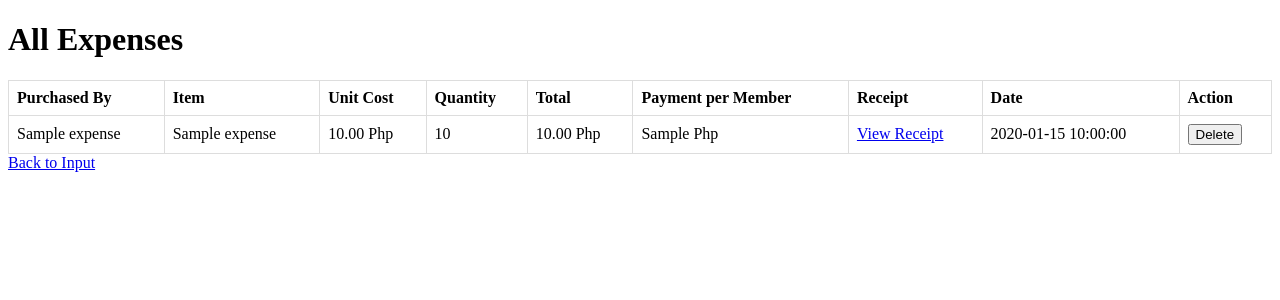
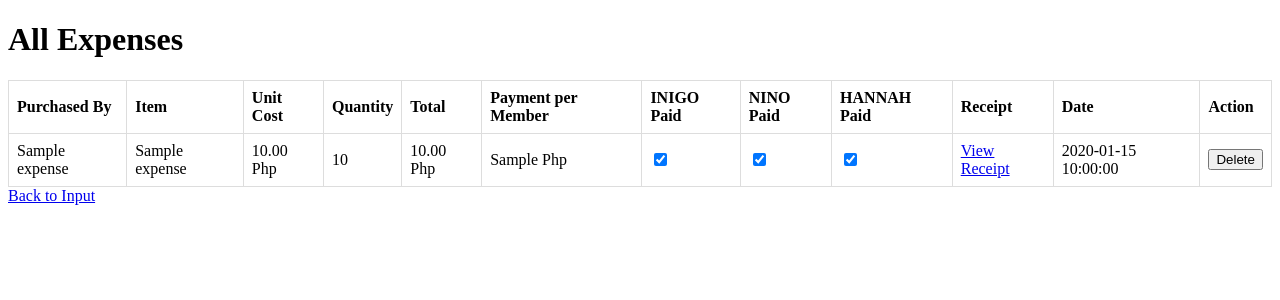
Before and after one commit to sggenDebugs/thesis-website, a PHP site: page /tracker/display.php in a window 1280 px wide. Shown: the top 300 px of the page. Run offline with PHP 8.4, Linux system fonts and the light colour scheme; tables that the repository leaves empty or names only in its code hold one stand-in row (values such as "Sample post").

Commit message:
feat: add payment status update functionality with checkboxes for members

```diff
--- a/tracker/display.php
+++ b/tracker/display.php
@@ -1,5 +1,24 @@
 <?php
 require 'config.php';
+
+// Handle payment status updates
+if ($_SERVER['REQUEST_METHOD'] === 'POST') {
+    $id = (int)$_POST['id'];
+    $member = $_POST['member'];
+    $paid = isset($_POST['paid']) ? 1 : 0;
+
+    try {
+        $stmt = $pdo->prepare("UPDATE expenses
+            SET paid_$member = ?
+            WHERE id = ?");
+        $stmt->execute([$paid, $id]);
+        exit;
+    } catch (PDOException $e) {
+        http_response_code(500);
+        echo "Error updating status: " . $e->getMessage();
+        exit;
+    }
+}
 
 try {
     // Handle delete operation
@@ -36,6 +55,15 @@ try {
             border-collapse: collapse;
         }
 
+        .paid-checkbox {
+            cursor: pointer;
+        }
+
+        .paid-label {
+            display: inline-block;
+            margin-right: 15px;
+        }
+
         th,
         td {
             padding: 8px;
@@ -43,6 +71,27 @@ try {
             text-align: left;
         }
     </style>
+    <script>
+        function updatePaymentStatus(id, member) {
+            const checkbox = document.getElementById(`paid_${member}_${id}`);
+            const paid = checkbox.checked ? 1 : 0;
+
+            fetch('display.php', {
+                    method: 'POST',
+                    headers: {
+                        'Content-Type': 'application/x-www-form-urlencoded',
+                    },
+                    body: `id=${id}&member=${member}&paid=${paid}`
+                })
+                .then(response => {
+                    if (!response.ok) throw Error('Update failed');
+                })
+                .catch(error => {
+                    console.error(error);
+                    checkbox.checked = !checkbox.checked;
+                });
+        }
+    </script>
 </head>
 
 <body>
@@ -55,6 +104,9 @@ try {
             <th>Quantity</th>
             <th>Total</th>
             <th>Payment per Member</th>
+            <th>INIGO Paid</th>
+            <th>NINO Paid</th>
+            <th>HANNAH Paid</th>
             <th>Receipt</th>
             <th>Date</th>
             <th>Action</th>
@@ -67,6 +119,33 @@ try {
                 <td><?= $expense['quantity'] ?></td>
                 <td><?= number_format($expense['total'], 2) ?> Php</td>
                 <td><?= htmlspecialchars($expense['payment_per_member']) ?> Php</td>
+                <td>
+                    <label class="paid-label">
+                        <input type="checkbox"
+                            id="paid_inigo_<?= $expense['id'] ?>"
+                            <?= $expense['paid_inigo'] ? 'checked' : '' ?>
+                            onchange="updatePaymentStatus(<?= $expense['id'] ?>, 'inigo')"
+                            class="paid-checkbox">
+                    </label>
+                </td>
+                <td>
+                    <label class="paid-label">
+                        <input type="checkbox"
+                            id="paid_nino_<?= $expense['id'] ?>"
+                            <?= $expense['paid_nino'] ? 'checked' : '' ?>
+                            onchange="updatePaymentStatus(<?= $expense['id'] ?>, 'nino')"
+                            class="paid-checkbox">
+                    </label>
+                </td>
+                <td>
+                    <label class="paid-label">
+                        <input type="checkbox"
+                            id="paid_hannah_<?= $expense['id'] ?>"
+                            <?= $expense['paid_hannah'] ? 'checked' : '' ?>
+                            onchange="updatePaymentStatus(<?= $expense['id'] ?>, 'hannah')"
+                            class="paid-checkbox">
+                    </label>
+                </td>
                 <td>
                     <?php if ($expense['receipt_path']): ?>
                         <a href="<?= $expense['receipt_path'] ?>" target="_blank">View Receipt</a>
```
